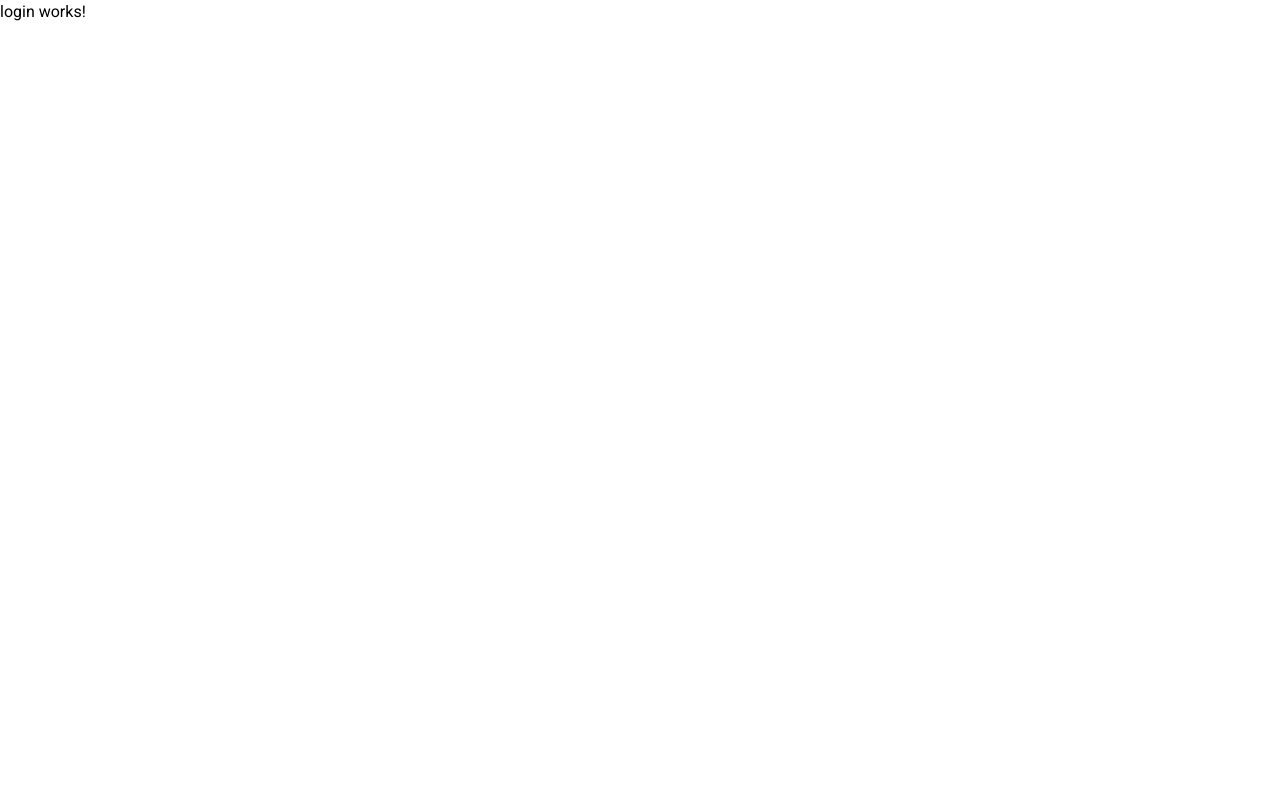
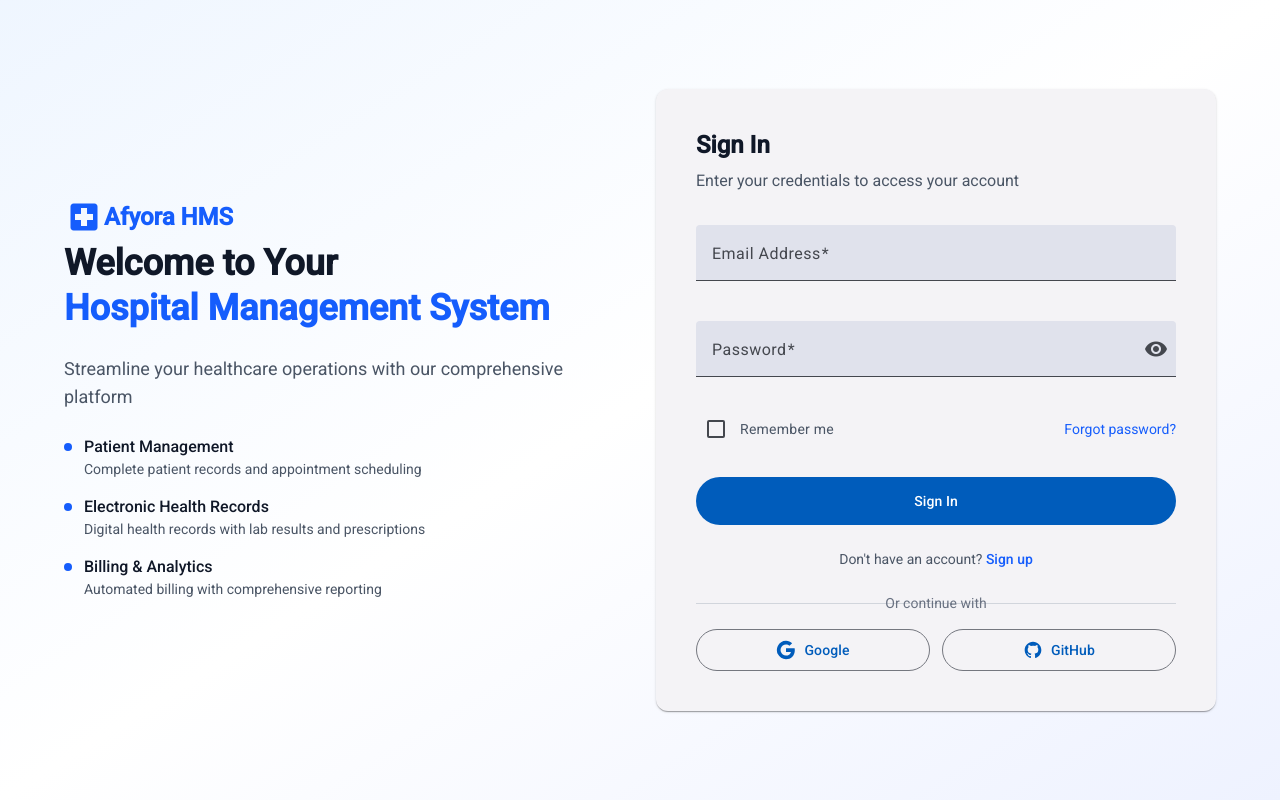
Before and after one commit to denisdelaki/AfyoraHMS, an Angular app: page /login in a window 1280 px wide. Built offline with nearby package versions, Linux system fonts and the light colour scheme.

Commit message:
integrated the login part

```diff
--- a/src/app/components/authentication/login/login.component.html
+++ b/src/app/components/authentication/login/login.component.html
@@ -1 +1,148 @@
-<p>login works!</p>
+<div class="min-h-screen bg-gradient-to-br from-blue-50 via-white to-indigo-50 flex items-center justify-center p-4">
+    <div class="w-full max-w-6xl grid grid-cols-1 lg:grid-cols-2 gap-8 items-center">
+        <!-- Left Side - Branding -->
+        <div class="hidden lg:block">
+            <div class="space-y-6">
+                <div class="font-bold text-blue-600 text-2xl flex items-center gap-2 mb-2">
+                    <mat-icon class="transform scale-150 ml-2">local_hospital</mat-icon>
+                    Afyora HMS
+                </div>
+                <h1 class="text-4xl font-bold text-gray-900 leading-tight">
+                    Welcome to Your
+                    <br />
+                    <span class="text-blue-600">Hospital Management System</span>
+                </h1>
+                <p class="text-lg text-gray-600">
+                    Streamline your healthcare operations with our comprehensive platform
+                </p>
+                <div class="space-y-4">
+                    <div class="flex items-start gap-3">
+                        <div class="w-2 h-2 bg-blue-600 rounded-full mt-2"></div>
+                        <div>
+                            <p class="font-medium text-gray-900">Patient Management</p>
+                            <p class="text-sm text-gray-600">
+                                Complete patient records and appointment scheduling
+                            </p>
+                        </div>
+                    </div>
+                    <div class="flex items-start gap-3">
+                        <div class="w-2 h-2 bg-blue-600 rounded-full mt-2"></div>
+                        <div>
+                            <p class="font-medium text-gray-900">Electronic Health Records</p>
+                            <p class="text-sm text-gray-600">
+                                Digital health records with lab results and prescriptions
+                            </p>
+                        </div>
+                    </div>
+                    <div class="flex items-start gap-3">
+                        <div class="w-2 h-2 bg-blue-600 rounded-full mt-2"></div>
+                        <div>
+                            <p class="font-medium text-gray-900">Billing & Analytics</p>
+                            <p class="text-sm text-gray-600">
+                                Automated billing with comprehensive reporting
+                            </p>
+                        </div>
+                    </div>
+                </div>
+            </div>
+        </div>
+
+        <!-- Right Side - Login Form -->
+        <mat-card class="!p-8 lg:!p-10 shadow-xl rounded-2xl w-full">
+            <div class="mb-8">
+                <div class="lg:hidden mb-6 flex justify-center text-blue-600 font-bold text-xl gap-2 items-center">
+                    <mat-icon class="transform scale-125">local_hospital</mat-icon>
+                    Afyora HMS
+                </div>
+                <h2 class="text-2xl font-semibold text-gray-900 mb-2">Sign In</h2>
+                <p class="text-gray-600">
+                    Enter your credentials to access your account
+                </p>
+            </div>
+
+            <form (ngSubmit)="handleLogin($event)" class="space-y-5">
+                <div>
+                    <mat-form-field appearance="fill" class="w-full">
+                        <mat-label>Email Address</mat-label>
+                        <input matInput type="email" placeholder="admin@hospital.com" [(ngModel)]="email" name="email"
+                            required />
+                    </mat-form-field>
+                </div>
+
+                <div>
+                    <mat-form-field appearance="fill" class="w-full">
+                        <mat-label>Password</mat-label>
+                        <input matInput [type]="showPassword ? 'text' : 'password'" placeholder="••••••••"
+                            [(ngModel)]="password" name="password" required />
+                        <button mat-icon-button matSuffix (click)="togglePassword()" type="button"
+                            aria-label="Toggle password visibility">
+                            <mat-icon>{{
+                                showPassword ? "visibility_off" : "visibility"
+                                }}</mat-icon>
+                        </button>
+                    </mat-form-field>
+                </div>
+
+                <div class="flex items-center justify-between -mt-2">
+                    <mat-checkbox [(ngModel)]="rememberMe" name="rememberMe" color="primary">
+                        <span class="text-sm text-gray-600">Remember me</span>
+                    </mat-checkbox>
+                    <a routerLink="/forgot-password" class="text-sm text-blue-600 hover:underline">
+                        Forgot password?
+                    </a>
+                </div>
+
+                <button mat-flat-button color="primary" type="submit" class="w-full !py-6 text-lg rounded-lg mt-2">
+                    Sign In
+                </button>
+            </form>
+
+            <div class="mt-6 text-center">
+                <p class="text-sm text-gray-600">
+                    Don't have an account?
+                    <a routerLink="/signup" class="text-blue-600 font-medium hover:underline">
+                        Sign up
+                    </a>
+                </p>
+            </div>
+
+            <div class="mt-6">
+                <div class="relative">
+                    <div class="absolute inset-0 flex items-center">
+                        <div class="w-full border-t border-gray-300"></div>
+                    </div>
+                    <div class="relative flex justify-center text-sm">
+                        <span class="px-2 text-gray-500">Or continue with</span>
+                    </div>
+                </div>
+
+                <div class="mt-4 grid grid-cols-2 gap-3">
+                    <button mat-stroked-button type="button" class="w-full !py-5">
+                        <div class="flex items-center justify-center">
+                            <svg class="w-5 h-5 mr-2" viewBox="0 0 24 24">
+                                <path fill="currentColor"
+                                    d="M22.56 12.25c0-.78-.07-1.53-.2-2.25H12v4.26h5.92c-.26 1.37-1.04 2.53-2.21 3.31v2.77h3.57c2.08-1.92 3.28-4.74 3.28-8.09z" />
+                                <path fill="currentColor"
+                                    d="M12 23c2.97 0 5.46-.98 7.28-2.66l-3.57-2.77c-.98.66-2.23 1.06-3.71 1.06-2.86 0-5.29-1.93-6.16-4.53H2.18v2.84C3.99 20.53 7.7 23 12 23z" />
+                                <path fill="currentColor"
+                                    d="M5.84 14.09c-.22-.66-.35-1.36-.35-2.09s.13-1.43.35-2.09V7.07H2.18C1.43 8.55 1 10.22 1 12s.43 3.45 1.18 4.93l2.85-2.22.81-.62z" />
+                                <path fill="currentColor"
+                                    d="M12 5.38c1.62 0 3.06.56 4.21 1.64l3.15-3.15C17.45 2.09 14.97 1 12 1 7.7 1 3.99 3.47 2.18 7.07l3.66 2.84c.87-2.6 3.3-4.53 6.16-4.53z" />
+                            </svg>
+                            Google
+                        </div>
+                    </button>
+                    <button mat-stroked-button type="button" class="w-full !py-5">
+                        <div class="flex items-center justify-center">
+                            <svg class="w-5 h-5 mr-2" fill="currentColor" viewBox="0 0 24 24">
+                                <path
+                                    d="M12 2C6.477 2 2 6.477 2 12c0 4.42 2.865 8.17 6.839 9.49.5.092.682-.217.682-.482 0-.237-.008-.866-.013-1.7-2.782.603-3.369-1.34-3.369-1.34-.454-1.156-1.11-1.463-1.11-1.463-.908-.62.069-.608.069-.608 1.003.07 1.531 1.03 1.531 1.03.892 1.529 2.341 1.087 2.91.831.092-.646.35-1.086.636-1.336-2.22-.253-4.555-1.11-4.555-4.943 0-1.091.39-1.984 1.029-2.683-.103-.253-.446-1.27.098-2.647 0 0 .84-.269 2.75 1.025A9.578 9.578 0 0112 6.836c.85.004 1.705.114 2.504.336 1.909-1.294 2.747-1.025 2.747-1.025.546 1.377.203 2.394.1 2.647.64.699 1.028 1.592 1.028 2.683 0 3.842-2.339 4.687-4.566 4.935.359.309.678.919.678 1.852 0 1.336-.012 2.415-.012 2.743 0 .267.18.578.688.48C19.137 20.167 22 16.418 22 12c0-5.523-4.477-10-10-10z" />
+                            </svg>
+                            GitHub
+                        </div>
+                    </button>
+                </div>
+            </div>
+        </mat-card>
+    </div>
+</div>
--- a/src/app/components/authentication/login/login.component.ts
+++ b/src/app/components/authentication/login/login.component.ts
@@ -1,11 +1,46 @@
 import { Component } from '@angular/core';
+import { CommonModule } from '@angular/common';
+import { Router, RouterLink } from '@angular/router';
+import { FormsModule } from '@angular/forms';
+import { MatCardModule } from '@angular/material/card';
+import { MatButtonModule } from '@angular/material/button';
+import { MatFormFieldModule } from '@angular/material/form-field';
+import { MatInputModule } from '@angular/material/input';
+import { MatIconModule } from '@angular/material/icon';
+import { MatCheckboxModule } from '@angular/material/checkbox';
 
 @Component({
   selector: 'app-login',
-  imports: [],
+  standalone: true,
+  imports: [
+    CommonModule,
+    RouterLink,
+    FormsModule,
+    MatCardModule,
+    MatButtonModule,
+    MatFormFieldModule,
+    MatInputModule,
+    MatIconModule,
+    MatCheckboxModule
+  ],
   templateUrl: './login.component.html',
   styleUrl: './login.component.css'
 })
 export class LoginComponent {
+  showPassword = false;
+  email = '';
+  password = '';
+  rememberMe = false;
 
+  constructor(private router: Router) { }
+
+  togglePassword() {
+    this.showPassword = !this.showPassword;
+  }
+
+  handleLogin(event: Event) {
+    event.preventDefault();
+    // Simulate login - in real app, validate credentials
+    this.router.navigate(['/']);
+  }
 }
```
